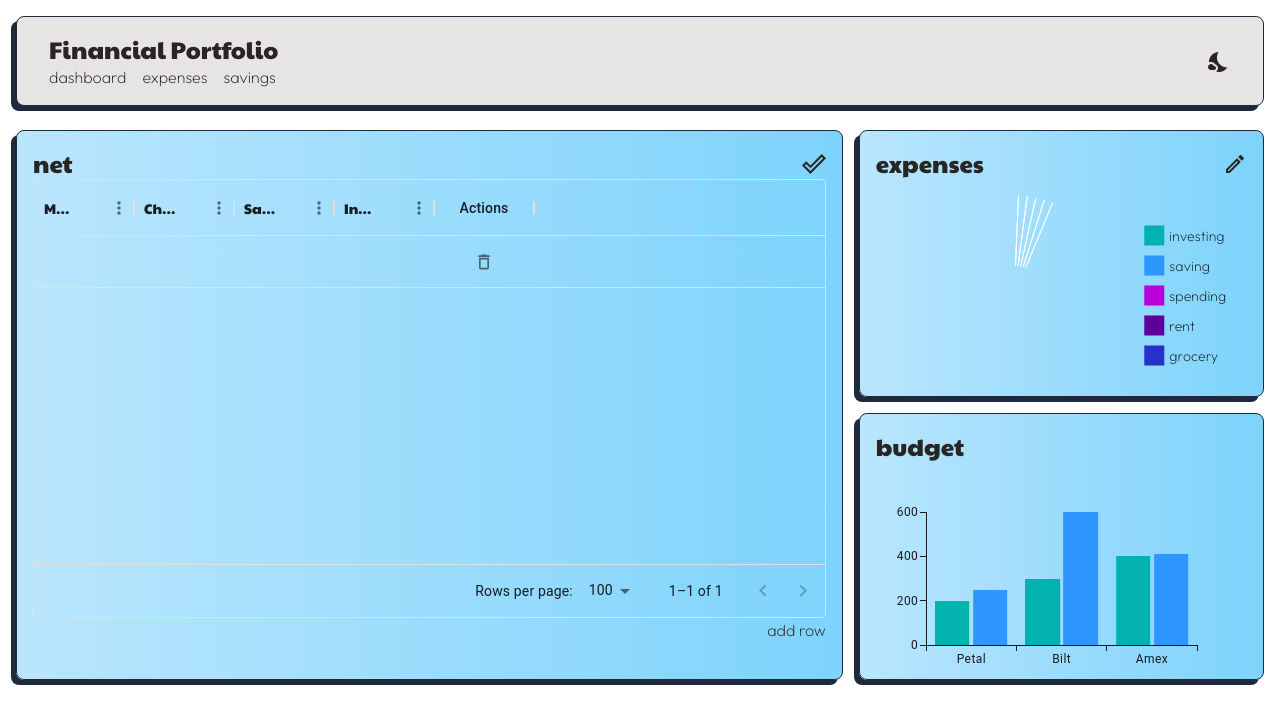
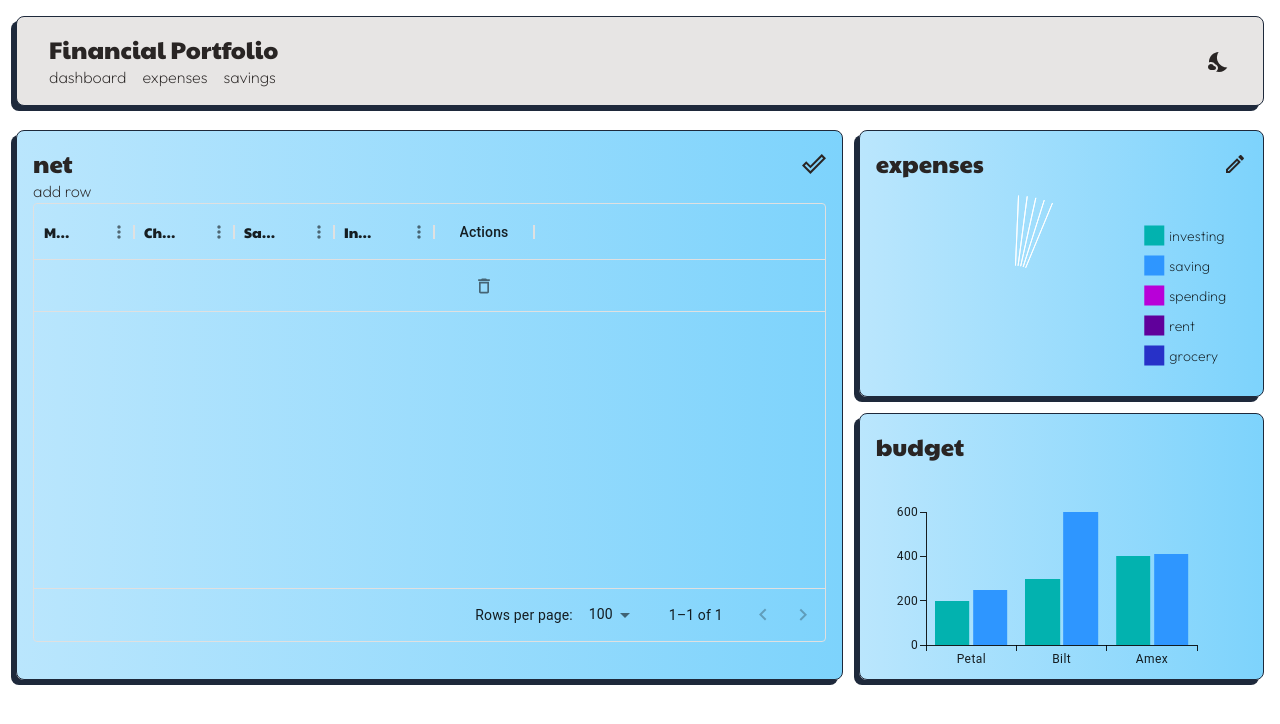
Before and after one commit to dannygrimmig/feed-app, a React (Create React App) app: page /dashboard in a window 1280 px wide. Both pictures are taken after a click on the button 813 px from the left and 163 px from the top of the page. Shown: the top 724 px of the page. Built offline with nearby package versions, Linux system fonts and the light colour scheme.

Commit message:
app wrapper provide context, persist darkmode

```diff
--- a/src/App.js
+++ b/src/App.js
@@ -1,10 +1,10 @@
 import * as React from "react";
 import { Outlet, useLocation } from "react-router-dom";
 import { NavBar } from "./components/NavBar/NavBar";
-import { ContextProvider } from "./contexts/AppContext";
+import { myContext } from "./contexts/AppContext";
 
 function App() {
-  const [darkMode, setDarkMode] = React.useState(false);
+  const { darkMode, setDarkMode } = React.useContext(myContext);
 
   const { pathname } = useLocation();
   React.useEffect(() => {
@@ -15,10 +15,8 @@ function App() {
     <div className={`App ${darkMode && "dark"}`}>
       <div className="Window min-h-screen font-body dark:bg-sky-950 text-stone-800 dark:text-stone-200">
         <div className="max-w-7xl mx-auto p-4">
-          <ContextProvider>
-            <NavBar darkMode={darkMode} setDarkMode={setDarkMode} />
-            <Outlet />
-          </ContextProvider>
+          <NavBar darkMode={darkMode} setDarkMode={setDarkMode} />
+          <Outlet />
         </div>
       </div>
     </div>
--- a/src/components/NetChart/NetChart.js
+++ b/src/components/NetChart/NetChart.js
@@ -94,6 +94,14 @@ export function NetChart({ className }) {
 
       {isEditing ? (
         <div style={{ height: "85%" }}>
+          <button
+            onClick={() =>
+              setNetData((netData) => [...netData, { id: createNewId() }])
+            }
+          >
+            add row
+          </button>
+
           <DataGrid
             editMode="row"
             rows={netData}
@@ -116,16 +124,6 @@ export function NetChart({ className }) {
               setNetData(updatedLineChartDataState);
             }}
           />
-
-          <div className="flex justify-end">
-            <button
-              onClick={() =>
-                setNetData((netData) => [...netData, { id: createNewId() }])
-              }
-            >
-              add row
-            </button>
-          </div>
         </div>
       ) : (
         <LineChart
--- a/src/contexts/AppContext.js
+++ b/src/contexts/AppContext.js
@@ -6,13 +6,23 @@ import { defaultPieData } from "../data/expenses";
 export const myContext = React.createContext();
 
 export const ContextProvider = ({ children }) => {
+  const [darkMode, setDarkMode] = useLocalStorage("darkMode", false);
   const [netData, setNetData] = useLocalStorage("netData", emptyLineChartData);
   const [pieData, setPieData] = useLocalStorage("pieData", defaultPieData);
   const [barData, setBarData] = useLocalStorage("barData", []);
 
   return (
     <myContext.Provider
-      value={{ netData, setNetData, pieData, setPieData, barData, setBarData }}
+      value={{
+        darkMode,
+        setDarkMode,
+        netData,
+        setNetData,
+        pieData,
+        setPieData,
+        barData,
+        setBarData,
+      }}
     >
       {children}
     </myContext.Provider>
--- a/src/index.js
+++ b/src/index.js
@@ -9,11 +9,20 @@ import ErrorPage from "./pages/ErrorPage/ErrorPage";
 import { Dashboard } from "./pages/Dashboard/Dashboard";
 import { Expenses } from "./pages/Expenses/Expenses";
 import { Savings } from "./pages/Savings/Savings";
+import { ContextProvider } from "./contexts/AppContext";
+
+const AppWrapper = () => {
+  return (
+    <ContextProvider>
+      <App />
+    </ContextProvider>
+  );
+};
 
 const router = createBrowserRouter([
   {
     path: "/",
-    element: <App />,
+    element: <AppWrapper />,
     errorElement: <ErrorPage />,
     children: [
       {
```
